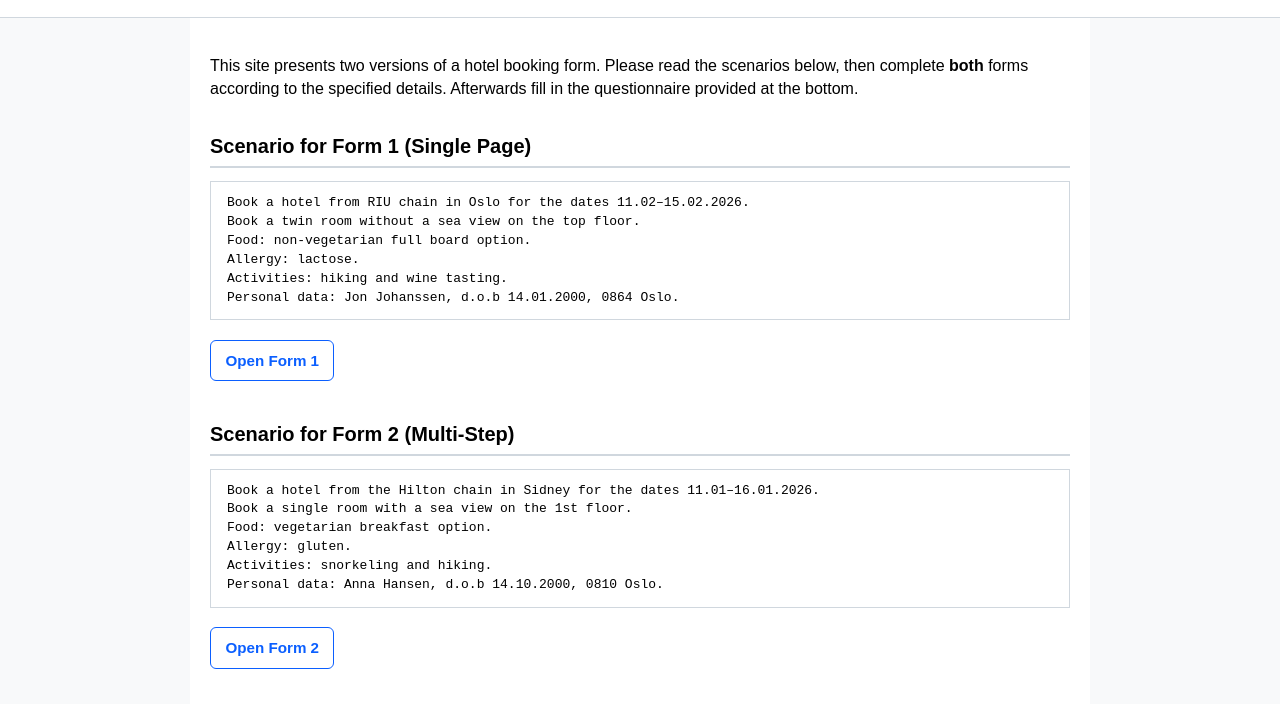
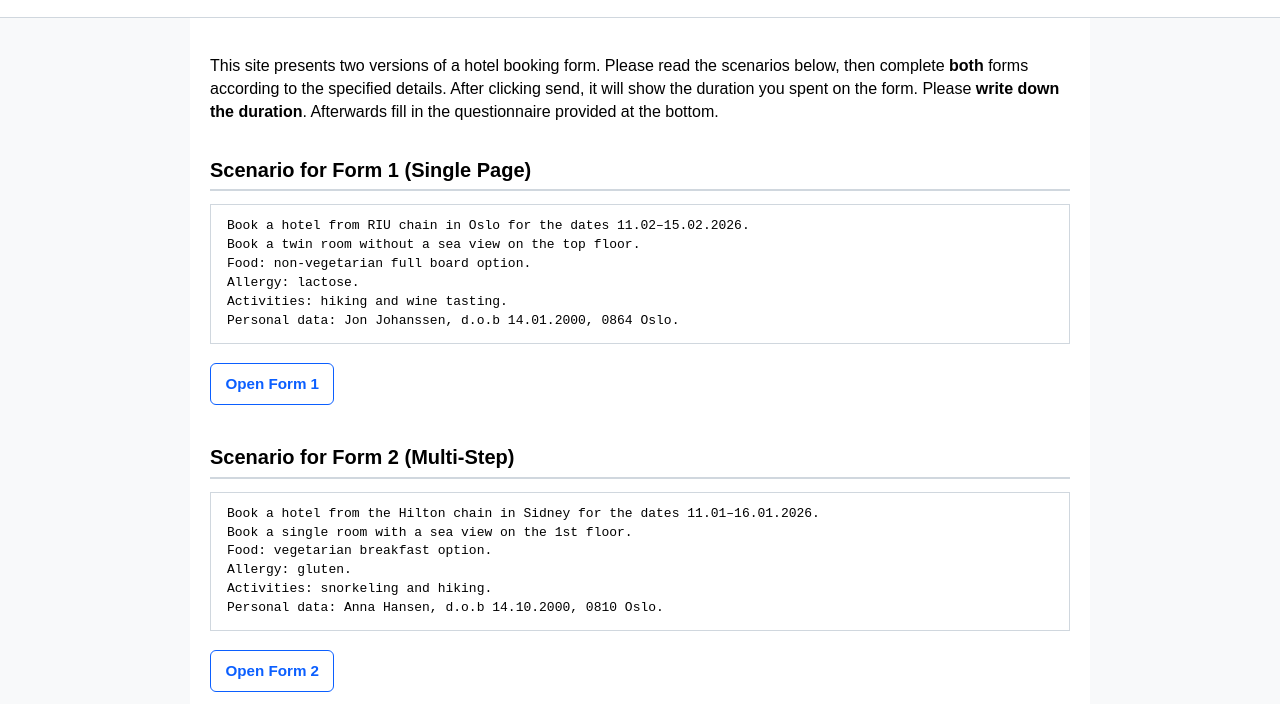
Before and after one commit to kristiansel/wikformtest, a plain HTML site: page index.html in a window 1280 px wide. Shown: the part 56-760 px from the top of the page. Drawn offline with Linux system fonts and the light colour scheme.

Commit message:
add note about writing down duration

```diff
--- a/index.html
+++ b/index.html
@@ -25,7 +25,7 @@
     <h1>Hotel Booking Experiment</h1>
   </header>
   <main>
-    <p>This site presents two versions of a hotel booking form. Please read the scenarios below, then complete <strong>both</strong> forms according to the specified details. Afterwards fill in the questionnaire provided at the bottom.</p>
+    <p>This site presents two versions of a hotel booking form. Please read the scenarios below, then complete <strong>both</strong> forms according to the specified details. After clicking send, it will show the duration you spent on the form. Please <strong>write down the duration</strong>. Afterwards fill in the questionnaire provided at the bottom.</p>
 
     <section id="form1-scenario">
       <h2>Scenario for Form 1 (Single Page)</h2>
```
